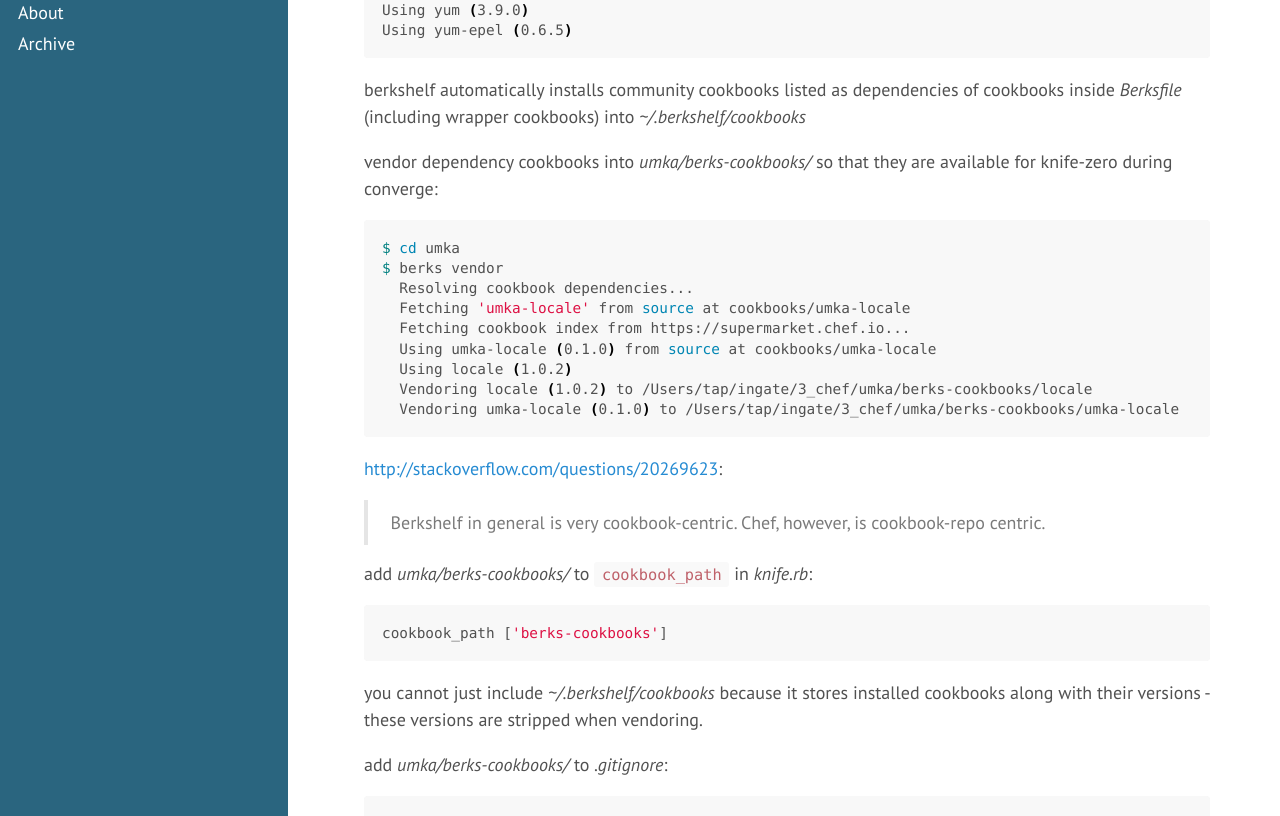
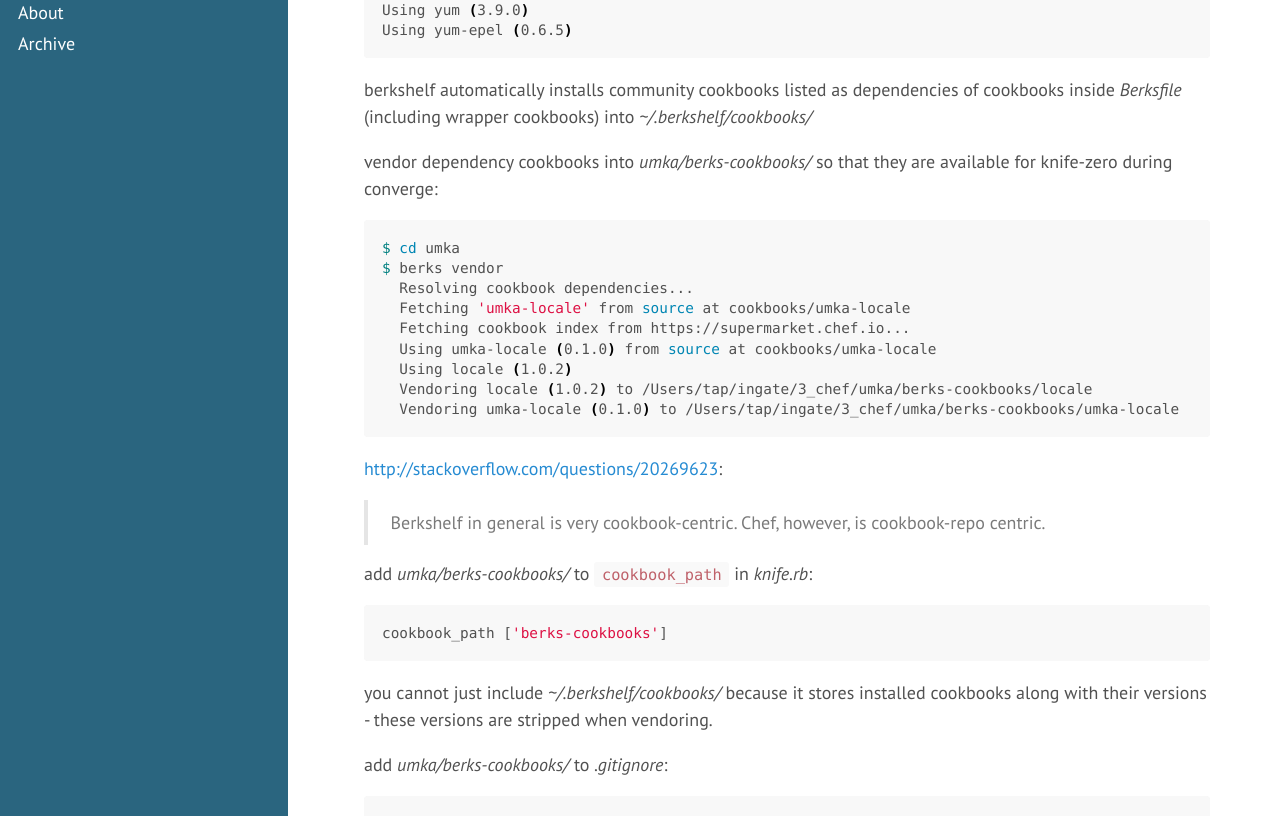
Before and after one commit to tap349/tap349.github.io, a Jekyll site: the page built from _posts/2016-01-24-chef-zero.md, in a window 1280 px wide and 1400 px high, scrolled down 5693 px. Shown: the part 155-971 px from the top of the window. Built offline with Jekyll 4.4.1, drawn with Linux system fonts in a browser that asks for light colours; some of the changed text lies outside the part shown.

Commit message:
update 2016-04-01_00:12:02

````diff
--- a/_posts/2016-01-24-chef-zero.md
+++ b/_posts/2016-01-24-chef-zero.md
@@ -286,7 +286,7 @@
   <!-- TODO -->
   berkshelf automatically installs community cookbooks listed as
   dependencies of cookbooks inside _Berksfile_ (including wrapper cookbooks)
-  into _~/.berkshelf/cookbooks_
+  into _~/.berkshelf/cookbooks/_
 
   vendor dependency cookbooks into _umka/berks-cookbooks/_ so that
   they are available for knife-zero during converge:
@@ -313,7 +313,7 @@
   cookbook_path ['berks-cookbooks']
   ```
 
-  you cannot just include _~/.berkshelf/cookbooks_ because it stores
+  you cannot just include _~/.berkshelf/cookbooks/_ because it stores
   installed cookbooks along with their versions - these versions are
   stripped when vendoring.
 
@@ -477,12 +477,12 @@
   we need to specify `path` because application and wrapper cookbooks are
   stored locally (not retrieved from default source - chef supermarket).
   we need to specify all application and wrapper cookbooks in _Berksfile_
-  because these cookbooks are later vendored into _berks-cookbooks_ directory
+  because these cookbooks are later vendored into _berks-cookbooks/_ directory
   - the **only** cookbooks directory used by `knife` (see _.chef/knife.rb_)
   when provisioning the node.
 
   dependencies from cookbook's _metadata.rb_ are installed
-  (and vendored into _berks-cookbooks_) by Berkshelf automatically -
+  (and vendored into _berks-cookbooks/_) by Berkshelf automatically -
   but if we need cookbook from github we need to specify it inside cookbook's
   _Berksfile_ and the latter is not processed by Berkshelf when run in the root
   of chef-repo. thus we need to use a special hack in chef-repo's _Berksfile_
````
Also changed, not shown: _posts/2016-03-20-caching-in-rails.md (+1 -1 lines), _posts/2016-03-30-rbenv.md (+2 -2 lines), _posts/2016-03-31-bundler-and-spring.md (+1 -1 lines).
